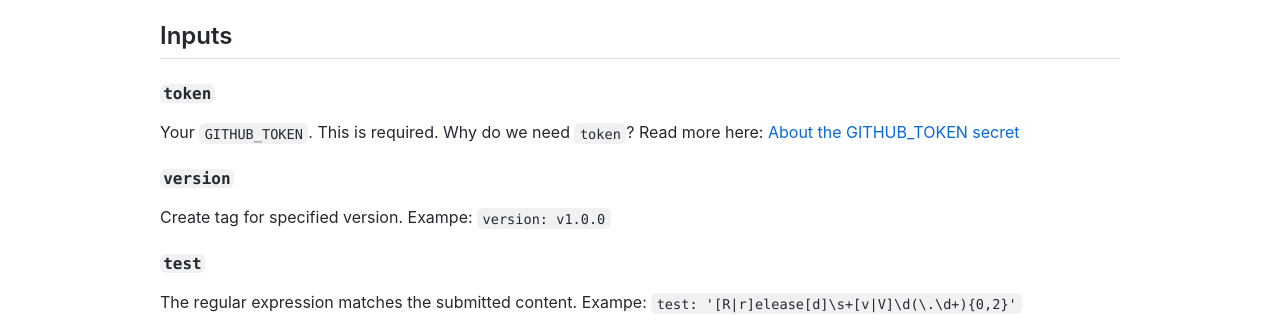
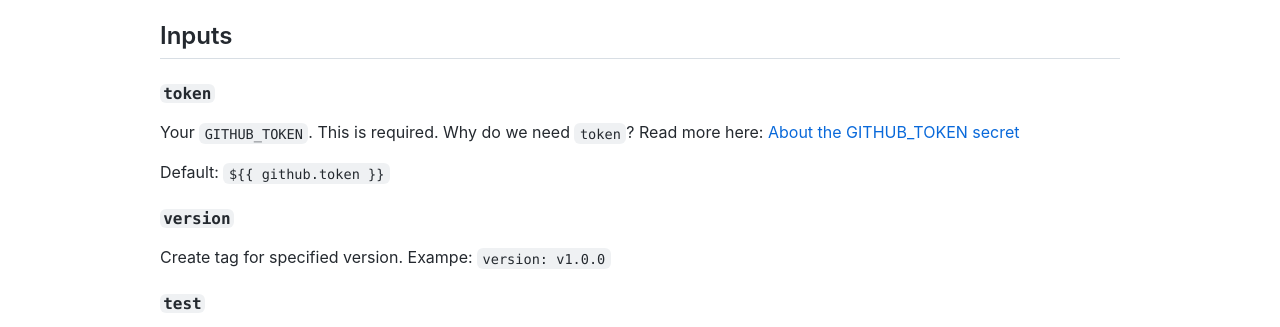
Before and after one commit to jaywcjlove/create-tag-action, a plain HTML site: page index.html in a window 1280 px wide. Shown: the part 439-766 px from the top of the page. Drawn offline with Linux system fonts and the light colour scheme.

Commit message:
deploy: d4aa3adcba313afbc0d8b61c55288d89e29de2aa

```diff
--- a/index.html
+++ b/index.html
@@ -21,6 +21,7 @@
       <h2 id="inputs"><a class="anchor" aria-hidden="true" tabindex="-1" href="#inputs"><span class="octicon octicon-link"></span></a>Inputs</h2>
       <h4 id="token"><a class="anchor" aria-hidden="true" tabindex="-1" href="#token"><span class="octicon octicon-link"></span></a><code>token</code></h4>
       <p>Your <code>GITHUB_TOKEN</code>. This is required. Why do we need <code>token</code>? Read more here: <a href="https://help.github.com/en/actions/automating-your-workflow-with-github-actions/authenticating-with-the-github_token#about-the-github_token-secret">About the GITHUB_TOKEN secret</a></p>
+      <p>Default: <code>${{ github.token }}</code></p>
       <h4 id="version"><a class="anchor" aria-hidden="true" tabindex="-1" href="#version"><span class="octicon octicon-link"></span></a><code>version</code></h4>
       <p>Create tag for specified version. Exampe: <code>version: v1.0.0</code></p>
       <h4 id="test"><a class="anchor" aria-hidden="true" tabindex="-1" href="#test"><span class="octicon octicon-link"></span></a><code>test</code></h4>
```
